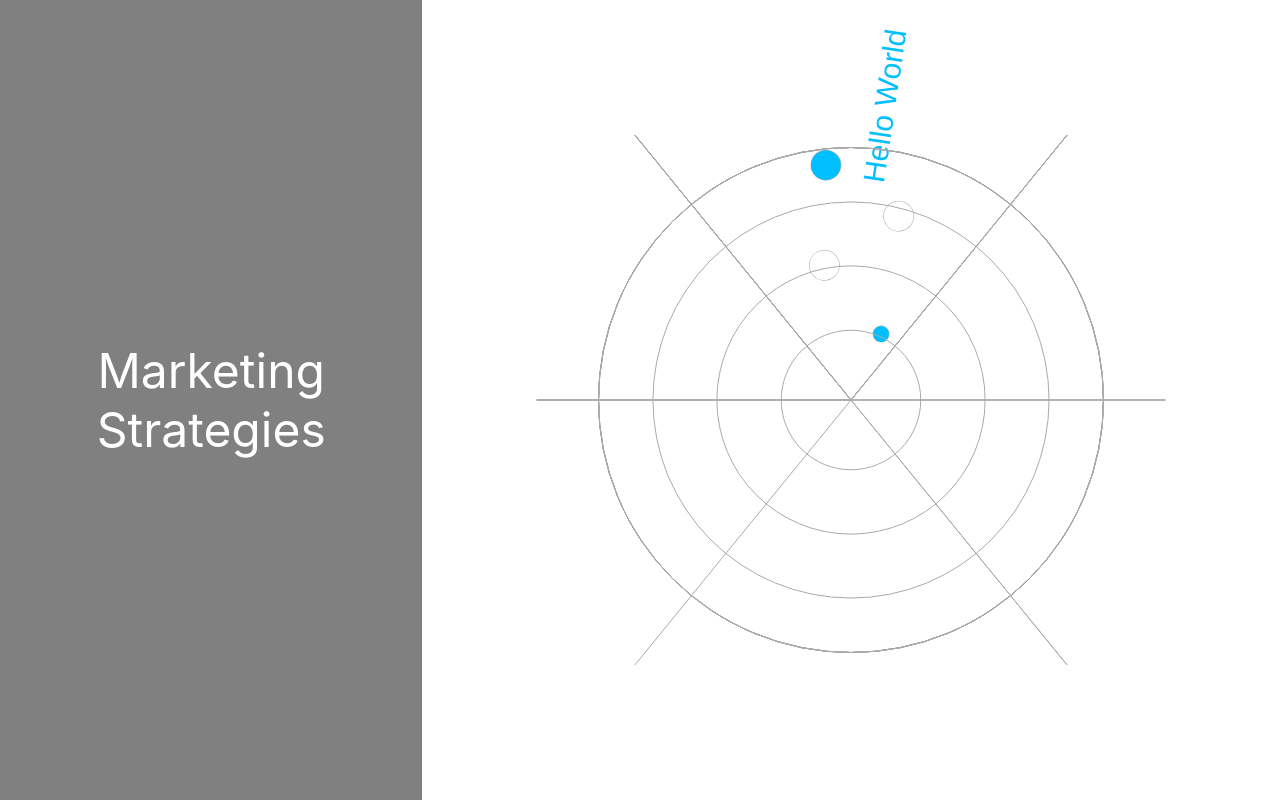
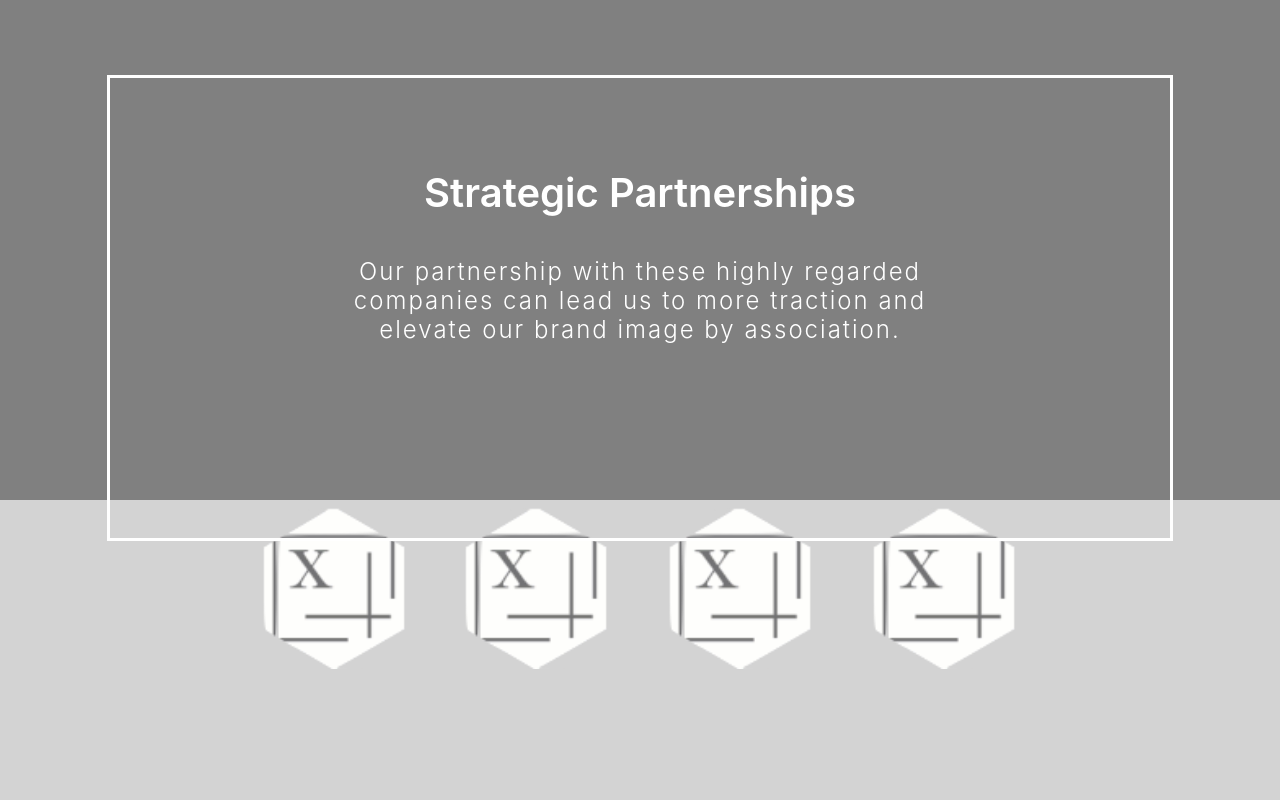
Before and after one commit to Mcas4150/animationtest, a React (Create React App) app: page / in a window 1280 px wide. Built offline with nearby package versions, Linux system fonts and the light colour scheme.

Commit message:
refactor

```diff
--- a/src/components/Canvas.js
+++ b/src/components/Canvas.js
@@ -1,4 +1,5 @@
 import React, { Component } from "react";
+import { font, color } from "../shared/style";
 
 export default class Canvas extends Component {
   constructor(props) {
@@ -37,7 +38,7 @@ export default class Canvas extends Component {
       draw: function(radius) {
         ctx.beginPath();
         ctx.arc(centerX, centerY, radius * sineCounter, 0, Math.PI * 2, false); // Earth orbit
-        ctx.fillStyle = "deepskyblue";
+        ctx.fillStyle = color.skyblue;
         ctx.stroke();
       },
       rotate: function() {}
@@ -82,7 +83,7 @@ export default class Canvas extends Component {
     ctx.clearRect(0, 0, 2000, 2000);
 
     ctx.fillStyle = "rgba(0, 0, 0, 0.4)";
-    ctx.strokeStyle = "darkgrey";
+    ctx.strokeStyle = color.darkgrey;
     ctx.save();
 
     ctx.translate(centerX, centerY);
@@ -94,10 +95,10 @@ export default class Canvas extends Component {
         sineCounter
     );
 
-    circle.draw(50, 0, 8, "deepskyblue");
-    circle.draw(60, -height / 12, 15, "white");
-    circle.draw(60, height / 12, 15, "white");
-    circle.draw(40, -height / 10, 15, "deepskyblue");
+    circle.draw(50, 0, 8, color.skyblue);
+    circle.draw(60, -height / 12, 15, color.white);
+    circle.draw(60, height / 12, 15, color.white);
+    circle.draw(40, -height / 10, 15, color.skyblue);
     // ctx.restore();
     ctx.font = "30px Arial";
     ctx.fillText("Hello World", 10, 80);
--- a/src/components/Main.js
+++ b/src/components/Main.js
@@ -6,7 +6,7 @@ export default class Main extends Component {
   constructor(props) {
     super(props);
     this.state = {
-      startAnimation: true
+      startAnimation: false
     };
     this.handleClick = this.handleClick.bind(this);
   }
@@ -20,7 +20,7 @@ export default class Main extends Component {
   render() {
     const { startAnimation } = this.state;
     return (
-      <div className="Main" onClick={this.handleClick}>
+      <div onClick={this.handleClick}>
         <PrimaryContainer started={startAnimation} />
         <SecondaryContainer started={startAnimation} />
       </div>
--- a/src/components/PrimaryContainer.js
+++ b/src/components/PrimaryContainer.js
@@ -1,28 +1,19 @@
 import React, { Component } from "react";
 import styled from "@emotion/styled";
 import Canvas from "./Canvas";
-
+import { font, color } from "../shared/style";
+import { FlexAlignCenter } from "../shared/components";
 export default class PrimaryContainer extends Component {
-  constructor(props) {
-    super(props);
-    this.state = {
-      currentStyle: styles.start
-    };
-  }
-
   render() {
     const { started } = this.props;
     return (
-      <div
-        className="primary-container"
-        style={started ? styles.end : styles.start}
-      >
-        <div style={styles.centered}>
+      <ComponentContainer started={started}>
         {started ? (
           <CanvasContainer>
             <Canvas />
           </CanvasContainer>
         ) : (
+          <BoxContainer>
             <Box>
               <Header>Strategic Partnerships</Header>
               <Description>
@@ -30,18 +21,36 @@ export default class PrimaryContainer extends Component {
                 to more traction and elevate our brand image by association.
               </Description>
             </Box>
+          </BoxContainer>
         )}
-        </div>
-      </div>
+      </ComponentContainer>
     );
   }
 }
 
-const Box = styled.div`
-  display: flex;
+const ComponentContainer = styled.div(props => ({
+  position: "fixed",
+  top: 0,
+  right: 0,
+  zIndex: 3,
+  height: props.started ? "100vh" : "62.5vh",
+  width: props.started ? "67vw" : "100vw",
+  backgroundColor: props.started ? color.white : color.grey,
+  transition: `all 1s ease-in-out, backgroundColor 1.5s ${
+    props.started ? "ease-out" : "ease-in"
+  }`,
+  WebkitTransition: `all 1s ease-in-out, backgroundColor 1.5s ${
+    props.started ? "ease-out" : "ease-in"
+  }`
+}));
+
+const BoxContainer = styled(FlexAlignCenter)`
+  justify-content: center;
+`;
+
+const Box = styled(FlexAlignCenter)`
   flex-direction: column;
-  align-items: center;
-  border: solid 3px white;
+  border: solid 3px ${color.white};
   height: 45vh;
   width: 75vw;
   margin: 35px;
@@ -50,16 +59,16 @@ const Box = styled.div`
 `;
 
 const Header = styled.div`
-  color: white;
-  font-size: 2.5rem;
+  color: ${color.white};
+  font-size: ${font.m};
   font-weight: 600;
   text-align: center;
   padding-top: 40px;
 `;
 
 const Description = styled.div`
-  color: white;
-  font-size: 1.5rem;
+  color: ${color.white};
+  font-size: ${font.s};
   font-weight: 300;
   text-align: center;
   max-width: 600px;
@@ -67,39 +76,7 @@ const Description = styled.div`
   letter-spacing: 2px;
 `;
 
-const CanvasContainer = styled.div`
+const CanvasContainer = styled(FlexAlignCenter)`
   height: 100vh;
-  display: flex;
   justify-content: center;
-  align-content: center;
 `;
-
-const styles = {
-  centered: {
-    display: "flex",
-    justifyContent: "center",
-    alignContent: "center"
-  },
-  start: {
-    top: 0,
-    position: "fixed",
-    right: 0,
-    zIndex: 3,
-    height: "62.5vh",
-    width: "100vw",
-    backgroundColor: "grey",
-    transition: "all 1s ease-in-out, backgroundColor 1.5s ease-in",
-    WebkitTransition: "all 1s ease-in-out, backgroundColor 1.5s ease-in"
-  },
-  end: {
-    position: "fixed",
-    top: 0,
-    right: 0,
-    zIndex: 3,
-    height: "100vh",
-    width: "67vw",
-    backgroundColor: "white",
-    transition: "all 1s ease-in-out, backgroundColor 1.5s ease-out",
-    WebkitTransition: "all 1s ease-in-out, backgroundColor 1.5s ease-out"
-  }
-};
--- a/src/components/SecondaryContainer.js
+++ b/src/components/SecondaryContainer.js
@@ -1,20 +1,14 @@
 import React, { Component } from "react";
 import logo from "../x-logo.png";
 import styled from "@emotion/styled";
+import { font, color } from "../shared/style";
+import { FlexAlignCenter } from "../shared/components";
 
 export default class SecondaryContainer extends Component {
-  constructor(props) {
-    super(props);
-    this.state = {};
-  }
-
   render() {
     const { started } = this.props;
     return (
-      <div
-        className="secondary-container"
-        style={started ? styles.end : styles.start}
-      >
+      <ComponentContainer started={started}>
         {started ? (
           <HeaderContainer>
             <Header>Marketing Strategies</Header>
@@ -40,72 +34,54 @@ export default class SecondaryContainer extends Component {
             </Item>
           </ItemsContainer>
         )}
-      </div>
+      </ComponentContainer>
     );
   }
 }
 
-const HeaderContainer = styled.div`
+const ComponentContainer = styled.div(props => ({
+  position: "fixed",
+  bottom: 0,
+  left: 0,
+  height: props.started ? "100vh" : "37.5vh",
+  width: props.started ? "33vw" : "100vw",
+  backgroundColor: props.started ? color.grey : color.lightgrey,
+  transition: `all 1s ease-in-out, backgroundColor 1.5s ${
+    props.started ? "ease-out" : "ease-in"
+  }`,
+  WebkitTransition: `all 1s ease-in-out, backgroundColor 1.5s ${
+    props.started ? "ease-out" : "ease-in"
+  }`
+}));
+
+const HeaderContainer = styled(FlexAlignCenter)`
   height: 100vh;
-  display: flex;
   flex-direction: column;
   justify-content: center;
-  align-content: center;
   text-align: center;
 `;
 
 const Header = styled.div`
-  font-size: 3rem;
-  color: white;
+  font-size: ${font.l};
+  color: ${color.white};
 `;
 
-const ItemsContainer = styled.div`
-  margin-top: -70px;
-  display: flex;
+const ItemsContainer = styled(FlexAlignCenter)`
   justify-content: center;
-  align-content: center;
+  margin-top: -75px;
 `;
 
-const Item = styled.div`
-  display: flex;
+const Item = styled(FlexAlignCenter)`
   flex-direction: column;
-  align-items: center;
-  justify-content: center;
   margin: 25px;
-  z-index: 5;
 `;
 
 const Title = styled.div`
-  color: turquoise;
-  font-size: 1.5rem;
+  color: ${color.turquoise};
+  font-size: ${font.s};
   margin-bottom: 25px;
 `;
 
 const Image = styled.img`
   width: 150px;
 `;
-
-const styles = {
-  start: {
-    position: "fixed",
-    bottom: 0,
-    left: 0,
-    // zIndex: 2,
-    height: "37.5vh",
-    width: "100vw",
-    backgroundColor: "lightgrey",
-    transition: "all 1s ease-in-out, backgroundColor 1.5s ease-in",
-    WebkitTransition: "all 1s ease-in-out, backgroundColor 1.5s ease-in"
-  },
-  end: {
-    position: "fixed",
-    bottom: 0,
-    left: 0,
-
-    height: "100vh",
-    width: "33vw",
-    backgroundColor: "grey",
-    transition: "all 1s ease-in-out, backgroundColor 1.5s ease-out",
-    WebkitTransition: "all 1s ease-in-out, backgroundColor 1.5s ease-out"
-  }
-};
--- /dev/null
+++ b/src/shared/components.js
@@ -0,0 +1,6 @@
+import styled from "@emotion/styled";
+
+export const FlexAlignCenter = styled.div`
+  display: flex;
+  align-items: center;
+`;
--- /dev/null
+++ b/src/shared/style.js
@@ -0,0 +1,16 @@
+
+
+export const font = {
+  s: "1.5rem",
+  m: "2.5rem",
+  l: "3rem"
+};
+
+export const color = {
+  white: "white",
+  turquoise: "turquoise",
+  grey: "grey",
+  lightgrey: "lightgrey",
+  darkgrey: "darkgrey",
+  skyblue: "deepskyblue"
+};
```
Lines whose indentation alone changed are shown as unchanged.
